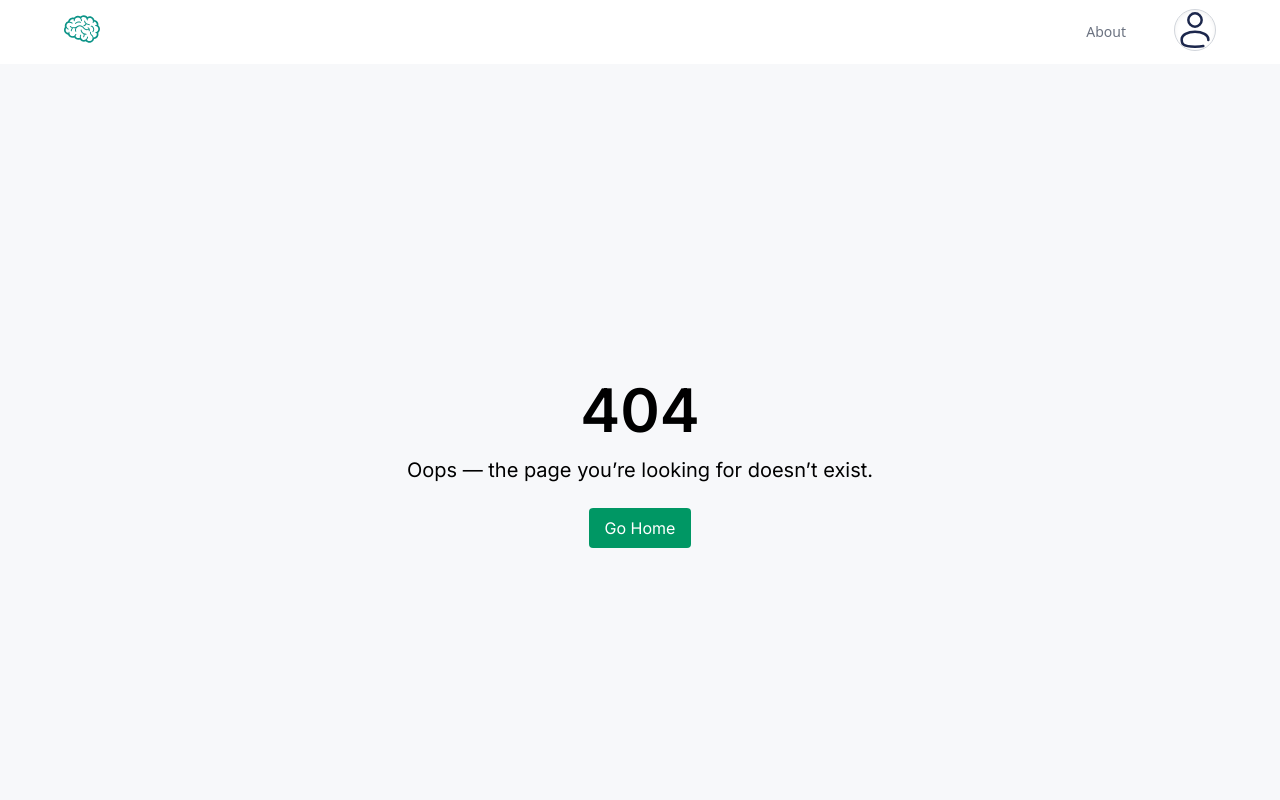
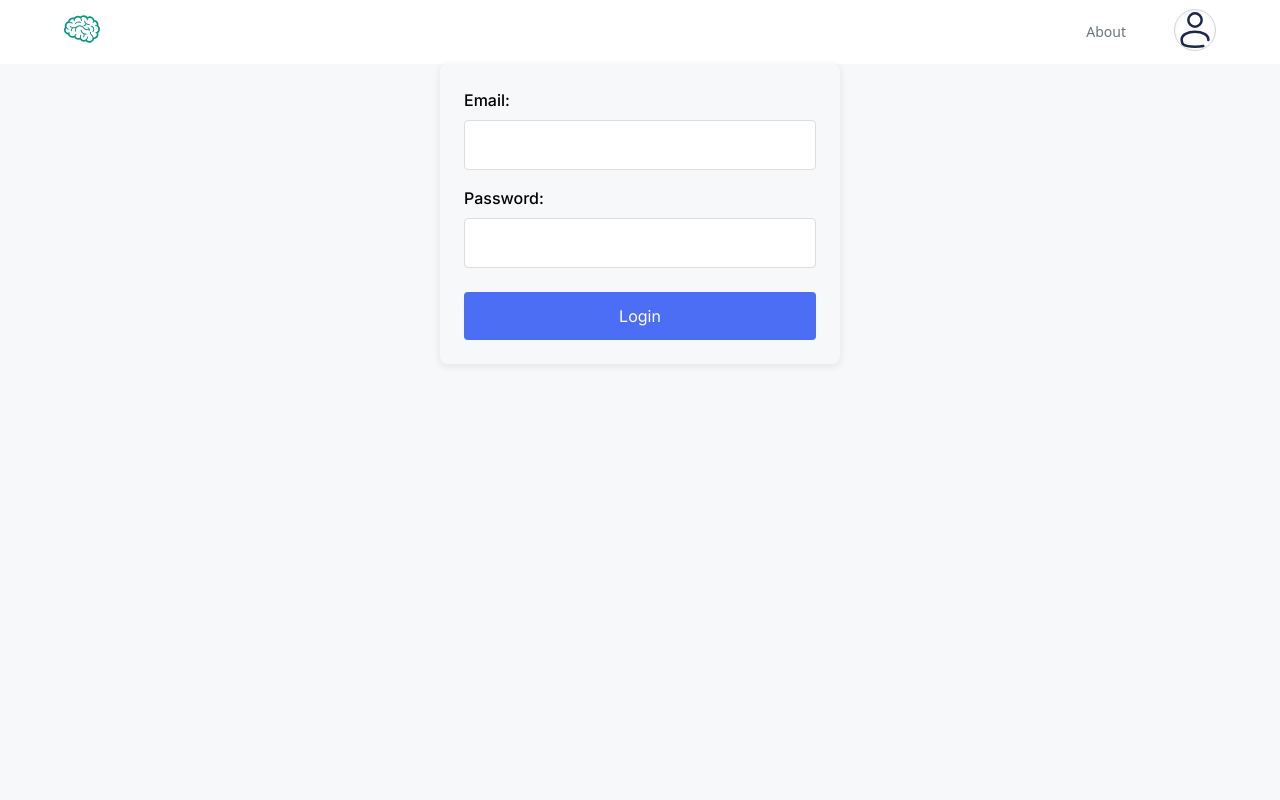
Before and after one commit to ShaNaim/memory-limit, a Vue app: page /login in a window 1280 px wide. Shown: the top 800 px of the page. Built offline with nearby package versions, Linux system fonts and the light colour scheme; no server answers.

Commit message:
:art: added login page and function (limited)

```diff
--- a/src/components/navigation/TopNav.vue
+++ b/src/components/navigation/TopNav.vue
@@ -3,10 +3,12 @@
     <div class="mx-auto max-w-screen-xl px-4 sm:px-6 lg:px-8">
       <div class="flex h-16 items-center justify-between">
         <div class="flex-1 md:flex md:items-center md:gap-12">
-          <router-link to="/" class="block text-teal-600 dark:text-teal-300" href="#">
+          <router-link to="/" class="block text-teal-600 dark:text-teal-300">
             <div class="inline-flex">
               <BrainIcon widthClass="w-9" heightClass="w-9" class="mr-4" />
-              <h1 class="text-2xl font-medium bg-clip-text text-success">{{ VITE_APP_NAME }}</h1>
+              <h1 class="text-2xl font-medium bg-clip-text text-success">
+                {{ VITE_APP_NAME }}
+              </h1>
             </div>
           </router-link>
         </div>
@@ -18,7 +20,8 @@
                 <router-link
                   to="/about"
                   class="text-gray-500 hover:text-gray-500/75 dark:text-white dark:hover:text-white/75"
-                  >About
+                >
+                  About
                 </router-link>
               </li>
             </ul>
@@ -47,43 +50,54 @@
                         <router-link
                           to="/about"
                           class="block px-4 py-2 text-sm text-gray-500 hover:bg-gray-50 hover:text-gray-700 dark:text-gray-400 dark:hover:bg-gray-800 dark:hover:text-gray-300"
-                          >About
+                        >
+                          About
                         </router-link>
                       </li>
                     </ul>
                   </nav>
 
-                  <div v-if="login">
+                  <div v-if="isLoggedIn">
                     <router-link
-                      to="/about"
+                      to="/dashboard"
                       class="block px-4 py-2 text-sm text-gray-500 hover:bg-gray-50 hover:text-gray-700 dark:text-gray-400 dark:hover:bg-gray-800 dark:hover:text-gray-300"
-                      >My profile
+                    >
+                      Dashboard
                     </router-link>
 
                     <router-link
-                      to="/about"
+                      to="/profile"
                       class="block px-4 py-2 text-sm text-gray-500 hover:bg-gray-50 hover:text-gray-700 dark:text-gray-400 dark:hover:bg-gray-800 dark:hover:text-gray-300"
-                      >History
-                    </router-link>
-                  </div>
-                  <div v-else>
-                    <router-link
-                      to="/about"
-                      class="block px-4 py-2 text-sm text-gray-500 hover:bg-gray-50 hover:text-gray-700 dark:text-gray-400 dark:hover:bg-gray-800 dark:hover:text-gray-300"
-                      >Login
+                    >
+                      My Profile
                     </router-link>
                   </div>
 
-                  <form method="POST" action="#">
+                  <div v-else>
+                    <router-link
+                      to="/login"
+                      class="block px-4 py-2 text-sm text-gray-500 hover:bg-gray-50 hover:text-gray-700 dark:text-gray-400 dark:hover:bg-gray-800 dark:hover:text-gray-300"
+                    >
+                      Login
+                    </router-link>
+                    <router-link
+                      to="/register"
+                      class="block px-4 py-2 text-sm text-gray-500 hover:bg-gray-50 hover:text-gray-700 dark:text-gray-400 dark:hover:bg-gray-800 dark:hover:text-gray-300"
+                    >
+                      Register
+                    </router-link>
+                  </div>
+
                   <button
-                      type="submit"
+                    v-if="isLoggedIn"
+                    @click="handleLogout"
+                    type="button"
                     class="flex w-full items-center gap-2 rounded-lg px-4 py-2 text-sm text-red-700 hover:bg-red-50 dark:text-red-500 dark:hover:bg-red-600/10"
                     role="menuitem"
                   >
                     <LogoutIcon />
                     Logout
                   </button>
-                  </form>
                 </div>
               </div>
             </transition>
@@ -95,11 +109,26 @@
 </template>
 
 <script setup>
-import { ref } from 'vue'
+import { ref, computed } from 'vue'
+import { useAuthStore } from '@/stores/auth.js'
+import { useRouter } from 'vue-router'
+
 import BrainIcon from '@/assets/icons/brain.vue'
 import LogoutIcon from '@/assets/icons/LogoutIcon.vue'
+
 const { VITE_APP_NAME } = import.meta.env
+const authStore = useAuthStore()
+const router = useRouter()
+
 const showProfile = ref(false)
+
+const isLoggedIn = computed(() => authStore.isLogin)
+
+function handleLogout() {
+  authStore.logout()
+  showProfile.value = false
+  router.push('/login')
+}
 </script>
 
-<style></style>
+<style scoped></style>
--- /dev/null
+++ b/src/pages/Auth/login.vue
@@ -0,0 +1,144 @@
+<template>
+  <div class="login-form">
+    <form @submit.prevent="handleLogin">
+      <div class="form-group">
+        <label for="email">Email:</label>
+        <input
+          id="email"
+          type="email"
+          v-model="form.email"
+          required
+          autocomplete="email"
+          :disabled="isLoading"
+        />
+      </div>
+
+      <div class="form-group">
+        <label for="password">Password:</label>
+        <input
+          id="password"
+          type="password"
+          v-model="form.password"
+          required
+          autocomplete="current-password"
+          :disabled="isLoading"
+        />
+      </div>
+
+      <div class="form-actions">
+        <button type="submit" class="btn-login" :disabled="isLoading">
+          {{ isLoading ? 'Logging in...' : 'Login' }}
+        </button>
+      </div>
+
+      <div v-if="error" class="error-message" role="alert">
+        {{ error }}
+      </div>
+    </form>
+  </div>
+</template>
+
+<script setup>
+import { reactive, ref } from 'vue'
+import { useAuthStore } from '@/stores/auth.js'
+import { useRouter } from 'vue-router'
+
+const router = useRouter()
+const authStore = useAuthStore()
+
+const form = reactive({
+  email: '',
+  password: '',
+})
+
+const error = ref('')
+const isLoading = ref(false)
+
+const handleLogin = async () => {
+  if (isLoading.value) return
+
+  error.value = ''
+  isLoading.value = true
+
+  try {
+    await authStore.login({
+      email: form.email,
+      password: form.password,
+    })
+
+    // Redirect to dashboard on successful login
+    router.push('/dashboard')
+  } catch (err) {
+    if (err.response?.data?.errors) {
+      // Format validation errors if available
+      const validationErrors = err.response.data.errors
+      error.value = Object.values(validationErrors).flat().join(', ')
+    } else {
+      error.value = err.response?.data?.message || err.message || 'Login failed. Please try again.'
+    }
+  } finally {
+    isLoading.value = false
+  }
+}
+</script>
+<style scoped>
+.login-form {
+  max-width: 400px;
+  margin: 0 auto;
+  padding: 1.5rem;
+  border-radius: 8px;
+  box-shadow: 0 2px 8px rgba(48, 48, 48, 0.1);
+}
+
+.form-group {
+  margin-bottom: 1rem;
+}
+
+.form-group label {
+  display: block;
+  margin-bottom: 0.5rem;
+  font-weight: 500;
+}
+
+.form-group input {
+  width: 100%;
+  padding: 0.75rem;
+  border: 1px solid #ddd;
+  border-radius: 4px;
+  font-size: 1rem;
+}
+
+.form-actions {
+  margin-top: 1.5rem;
+}
+
+.btn-login {
+  width: 100%;
+  padding: 0.75rem;
+  background-color: #4c6ef5;
+  color: white;
+  border: none;
+  border-radius: 4px;
+  font-size: 1rem;
+  cursor: pointer;
+  transition: background-color 0.2s;
+}
+
+.btn-login:hover:not(:disabled) {
+  background-color: #3b5bdb;
+}
+
+.btn-login:disabled {
+  background-color: #a5b4fc;
+  cursor: not-allowed;
+}
+
+.error-message {
+  margin-top: 1rem;
+  padding: 0.75rem;
+  color: #e03131;
+  background-color: #ffe3e3;
+  border-radius: 4px;
+  font-size: 0.875rem;
+}
+</style>
--- a/src/router/index.js
+++ b/src/router/index.js
@@ -4,6 +4,8 @@ import Home from '@/pages/Home/index.vue'
 import Game from '@/pages/Game/index.vue'
 import Result from '@/pages/Result/index.vue'
 import NotFound from '@/pages/NotFound/index.vue'
+import Login from '@/pages/Auth/login.vue'
+
 const routes = [
   {
     path: '/',
@@ -26,6 +28,11 @@ const routes = [
     component: Result,
   },
   {
+    path: '/login',
+    name: 'Login',
+    component: Login,
+  },
+  {
     path: '/:pathMatch(.*)*',
     component: NotFound,
   },
```
Lines whose indentation alone changed are shown as unchanged.
